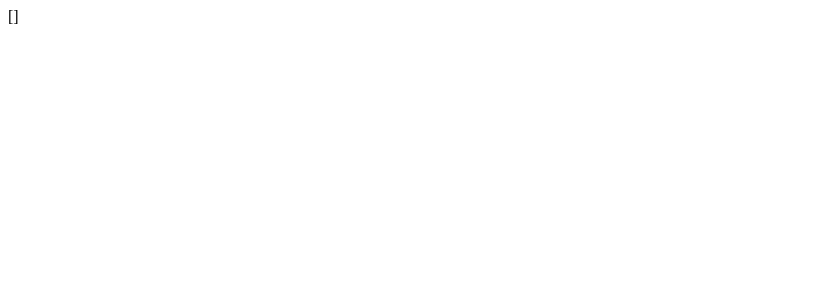
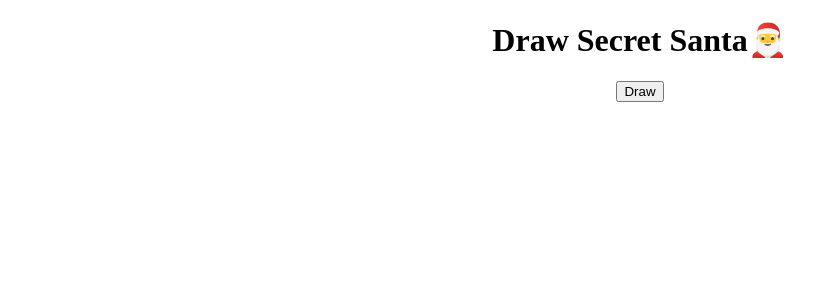
Before and after one commit to JYOTIPM1999/Secret-santa, a Nuxt app: page /draw in a window 1280 px wide. Shown: the top 300 px of the page, without its empty margins (0-837 px from the left). Built offline with nearby package versions, Linux system fonts and the light colour scheme.

Commit message:
draw page created

```diff
--- a/pages/draw.vue
+++ b/pages/draw.vue
@@ -1,9 +1,37 @@
 <template>
-  <div>{{ user }}</div>
+  <div class="draw">
+    <h1>Draw Secret Santa🎅</h1>
+    <div>
+      <h2 v-for="user in users">{{ user }}</h2>
+    </div>
+    <button @click="drawNames">Draw</button>
+  </div>
 </template>
 
 <script setup>
+import { computed } from "vue";
+import { useRouter } from "vue-router";
 import { useUsersStore } from "../store/useUsers";
+
+const router = useRouter();
 const store = useUsersStore();
-const user = store.users;
+const users = computed(() => store.users);
+
+const drawNames = async () => {
+  const shuffledUsers = [...users.value].sort(() => 0.5 - Math.random());
+
+  const assignments = {};
+
+  for (let i = 0; i < users.value.length; i++) {
+    assignments[users.value[i]] = shuffledUsers[(i + 1) % shuffledUsers.length];
+  }
+  await store.storeAssignments(assignments);
+  router.push("/results");
+};
 </script>
+
+<style scoped>
+.draw {
+  text-align: center;
+}
+</style>
--- a/pages/register.vue
+++ b/pages/register.vue
@@ -1,5 +1,5 @@
 <template>
-  <div class="registration">
+  <div class="register">
     <h1>Register Users</h1>
     <form @submit.prevent="submitForm">
       <div v-for="(user, index) in users" :key="index">
@@ -27,6 +27,7 @@ const store = useUsersStore();
 console.log(store);
 
 const users = ref([{ name: "" }]);
+
 const error = ref("");
 
 const addUser = () => {
@@ -50,6 +51,14 @@ const uniqueNames = () => {
 };
 
 const submitForm = async () => {
+  // Check for empty user names
+  const empty = users.value.some((user) => user.name.trim() === "");
+
+  if (empty) {
+    error.value = "All fields must be filled";
+    return;
+  }
+  // Check for unique names
   if (!uniqueNames()) {
     return;
   }
@@ -63,8 +72,7 @@ const submitForm = async () => {
 </script>
 
 <style scoped>
-.registration {
+.register {
   text-align: center;
-  margin-top: 50px;
 }
 </style>
--- a/store/useUsers.js
+++ b/store/useUsers.js
@@ -8,6 +8,7 @@ export const useUsersStore = defineStore("users", () => {
   const getUsers = async () => {
     try {
       const res = await axios.get("https://reqres.in/api/users");
+      console.log(res.data.data, "reqresdata");
       users.value = res.data.data.map((user) => user.name);
     } catch (err) {
       console.error(err);
@@ -15,7 +16,6 @@ export const useUsersStore = defineStore("users", () => {
   };
 
   const storeUsers = async (users) => {
-    console.log(users[0], "users");
     try {
       await Promise.all(
         users.map((user) =>
@@ -36,7 +36,7 @@ export const useUsersStore = defineStore("users", () => {
         assignment: assignmentsList,
       });
 
-      assignments = assignmentsList;
+      assignments.value = assignmentsList;
     } catch (error) {
       console.error(error);
     }
```
